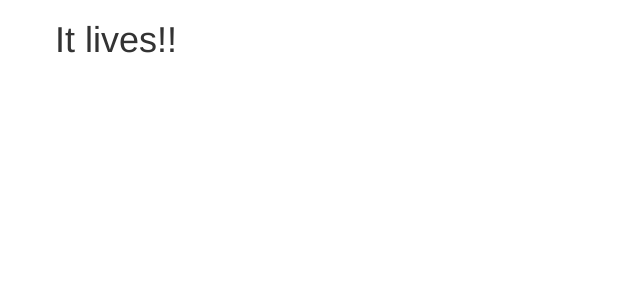
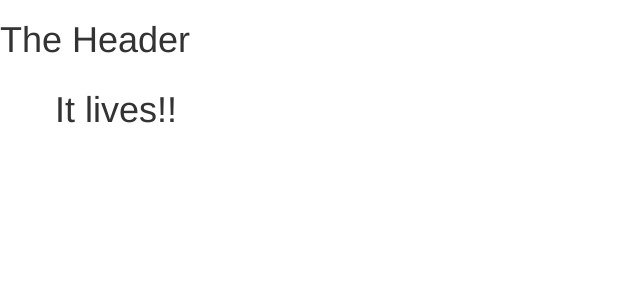
Before and after one commit to irendon1993/RecipeList, an Angular app: page / in a window 1280 px wide. Shown: the top 300 px of the page, without its empty margins (0-640 px from the left). Built offline with nearby package versions, Linux system fonts and the light colour scheme.

Commit message:
Adding header component

```diff
--- a/src/app/app.component.html
+++ b/src/app/app.component.html
@@ -1,3 +1,4 @@
+<app-header></app-header>
 <div class="container">
   <div class="row">
     <div class="col-mid-12">
--- a/src/app/app.module.ts
+++ b/src/app/app.module.ts
@@ -2,10 +2,12 @@
 import { BrowserModule } from '@angular/platform-browser';
 
 import { AppComponent } from './app.component';
+import { HeaderComponent } from './header/header.component';
 
 @NgModule({
   declarations: [
-    AppComponent
+    AppComponent,
+    HeaderComponent
   ],
   imports: [
     BrowserModule
--- /dev/null
+++ b/src/app/header/header.component.html
@@ -0,0 +1 @@
+<h1>The Header</h1>
```
Also changed, not shown: src/app/header/header.component.ts (added, +11 -0 lines).
